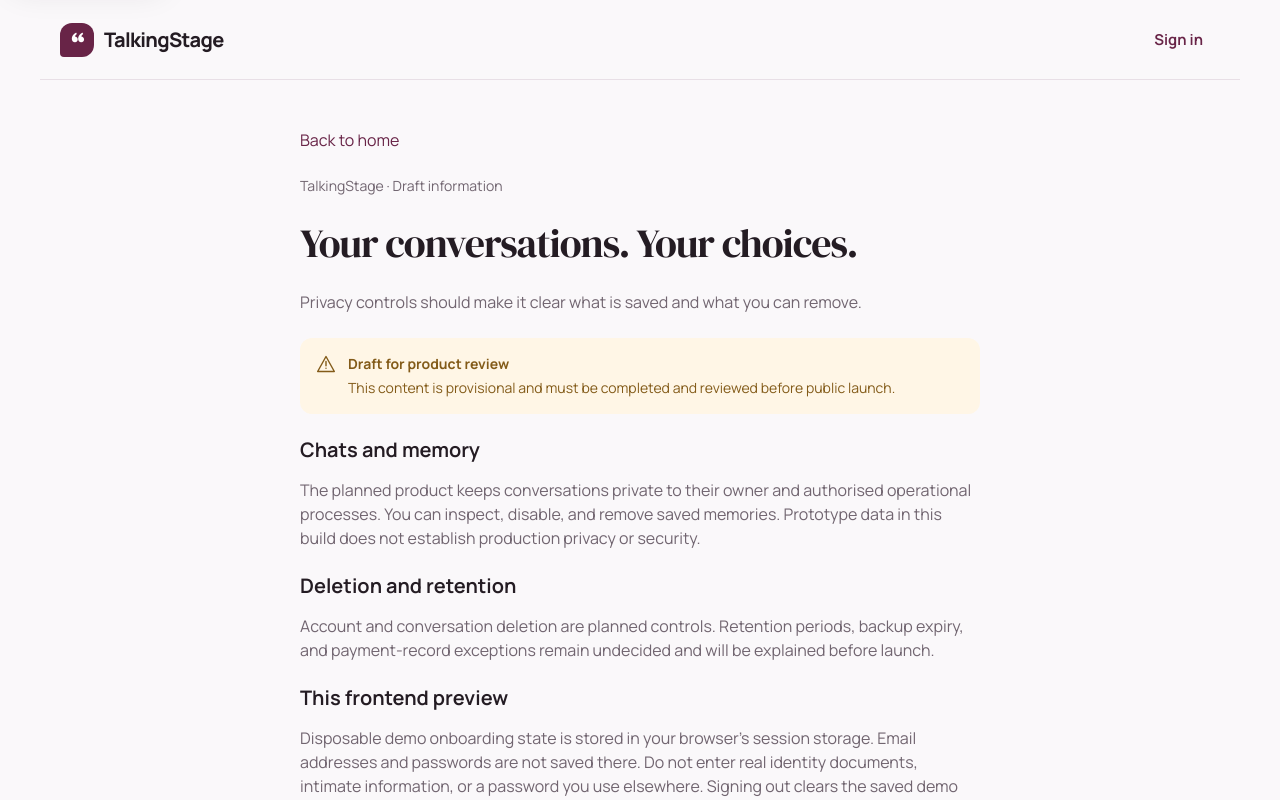
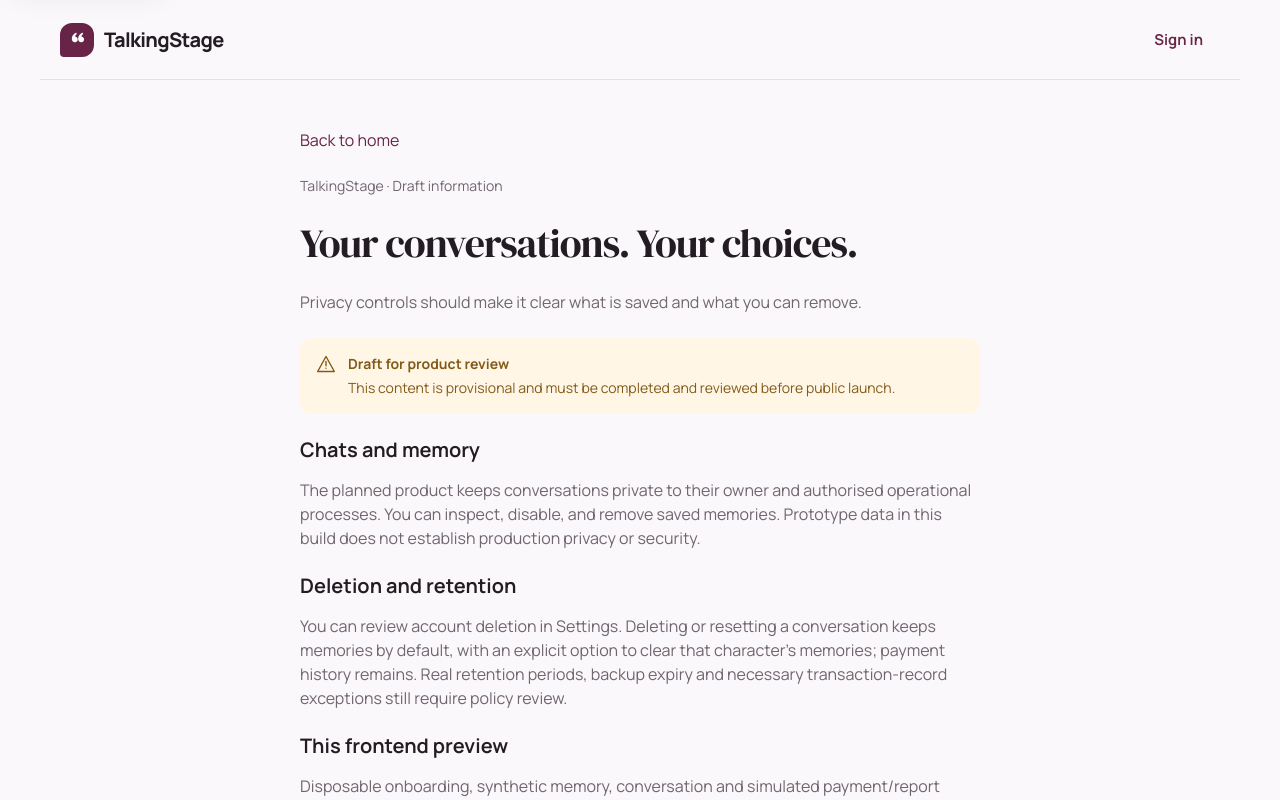
Before and after one commit to PAMPAM-byte/talking_stage, a Next.js app: page /privacy in a window 1280 px wide. Shown: the top 800 px of the page. Built offline with nearby package versions, Linux system fonts and the light colour scheme.

Commit message:
Update implementation plan and stage 5 review to reflect frontend completion and regression results

```diff
--- a/components/information-page.tsx
+++ b/components/information-page.tsx
@@ -4,9 +4,9 @@ import { Notice } from "./ui/primitives";
 export type InformationKind = "terms" | "privacy" | "payment-information" | "support";
 const content: Record<InformationKind, { title: string; introduction: string; sections: [string, string][] }> = {
   terms: { title: "A clear understanding.", introduction: "TalkingStage is an entertainment experience with fictional AI characters for adults aged 18 and over.", sections: [["What the experience offers", "Browse operator-created fictional characters and continue private text conversations. Characters are not real people, do not receive your money, and cannot arrange real-world meetings."], ["Respect and boundaries", "The launch experience is non-explicit. A character's boundaries and romantic pace are not changed by payments. You can report messages, images, and characters."], ["Before public launch", "Final service terms, operator identity, governing provisions, eligibility details, and dispute/support procedures still require review. This page is a draft layout, not final contractual terms."]] },
-  privacy: { title: "Your conversations. Your choices.", introduction: "Privacy controls should make it clear what is saved and what you can remove.", sections: [["Chats and memory", "The planned product keeps conversations private to their owner and authorised operational processes. You can inspect, disable, and remove saved memories. Prototype data in this build does not establish production privacy or security."], ["Deletion and retention", "Account and conversation deletion are planned controls. Retention periods, backup expiry, and payment-record exceptions remain undecided and will be explained before launch."], ["This frontend preview", "Disposable demo onboarding state is stored in your browser's session storage. Email addresses and passwords are not saved there. Do not enter real identity documents, intimate information, or a password you use elsewhere. Signing out clears the saved demo session."], ["Before public launch", "The data controller, lawful processing details, service providers, retention schedule, rights/contact procedures, and final policy text require review."]] },
+  privacy: { title: "Your conversations. Your choices.", introduction: "Privacy controls should make it clear what is saved and what you can remove.", sections: [["Chats and memory", "The planned product keeps conversations private to their owner and authorised operational processes. You can inspect, disable, and remove saved memories. Prototype data in this build does not establish production privacy or security."], ["Deletion and retention", "You can review account deletion in Settings. Deleting or resetting a conversation keeps memories by default, with an explicit option to clear that character’s memories; payment history remains. Real retention periods, backup expiry and necessary transaction-record exceptions still require policy review."], ["This frontend preview", "Disposable onboarding, synthetic memory, conversation and simulated payment/report metadata use your browser’s session storage. Custom chat text and report details are replaced by placeholders in stored fixtures. Email addresses and passwords are not saved there. Use sample information only. Signing out ends demo access; deleting the demo account clears these disposable fixtures."], ["Before public launch", "The data controller, lawful processing details, service providers, retention schedule, rights/contact procedures, and final policy text require review."]] },
   "payment-information": { title: "Optional means optional.", introduction: "A monetary gift is voluntary support received by TalkingStage's operator and associated with a fictional character.", sections: [["Who receives a payment", "A character is fictional and has no bank account. The business operator receives payments through the selected gateway. Final merchant identity and checkout details will be disclosed before launch."], ["Your choice, every time", "You can decline, ignore, or disable monetary requests. A payment does not buy an item, guarantee a romantic response, or change boundaries. No recurring or saved-card charging is assumed."], ["Confirm, then checkout", "An explicit amount and NGN currency confirmation comes before a backend-created checkout link. Only server-verified gateway results confirm success. No payment can be made in this frontend preview."], ["Policies still required", "The gateway, amount limits, request cooldowns, refund/dispute process, and payment-record retention policy remain pending."]] },
-  support: { title: "Help should be easy to find.", introduction: "The production support channel is still being selected. This preview does not submit support requests.", sections: [["Account access", "Use the recovery flow to review how access recovery will work. No email is sent by this demo."], ["Reports and payments", "Message, photo, and character reporting is scheduled for Stage 5. A payment screenshot or checkout redirect is not proof of payment; verified status will be available in payment history."], ["Before public launch", "An operator support contact, response expectations, escalation procedures, and refund/dispute guidance must be published. No fictional support email or phone number has been supplied here."]] },
+  support: { title: "Help should be easy to find.", introduction: "The production support channel is still being selected. This preview does not submit support requests.", sections: [["Account access", "Use the recovery flow to review how access recovery will work. No email is sent by this demo."], ["Reports and payments", "Use Report on a message, character photo or profile to review reporting. Reports and payment history are simulated in this preview. No report reaches a real moderation team and no money moves. A payment screenshot or checkout redirect is not proof of payment; production success requires a verified result."], ["Before public launch", "An operator support contact, response expectations, escalation procedures, and refund/dispute guidance must be published. No fictional support email or phone number has been supplied here."]] },
 };
 export function InformationPage({ kind }: { kind: InformationKind }) {
   const page = content[kind];
```
Also changed, not shown: 2 other files (tests, documents, lock files or other folders).
